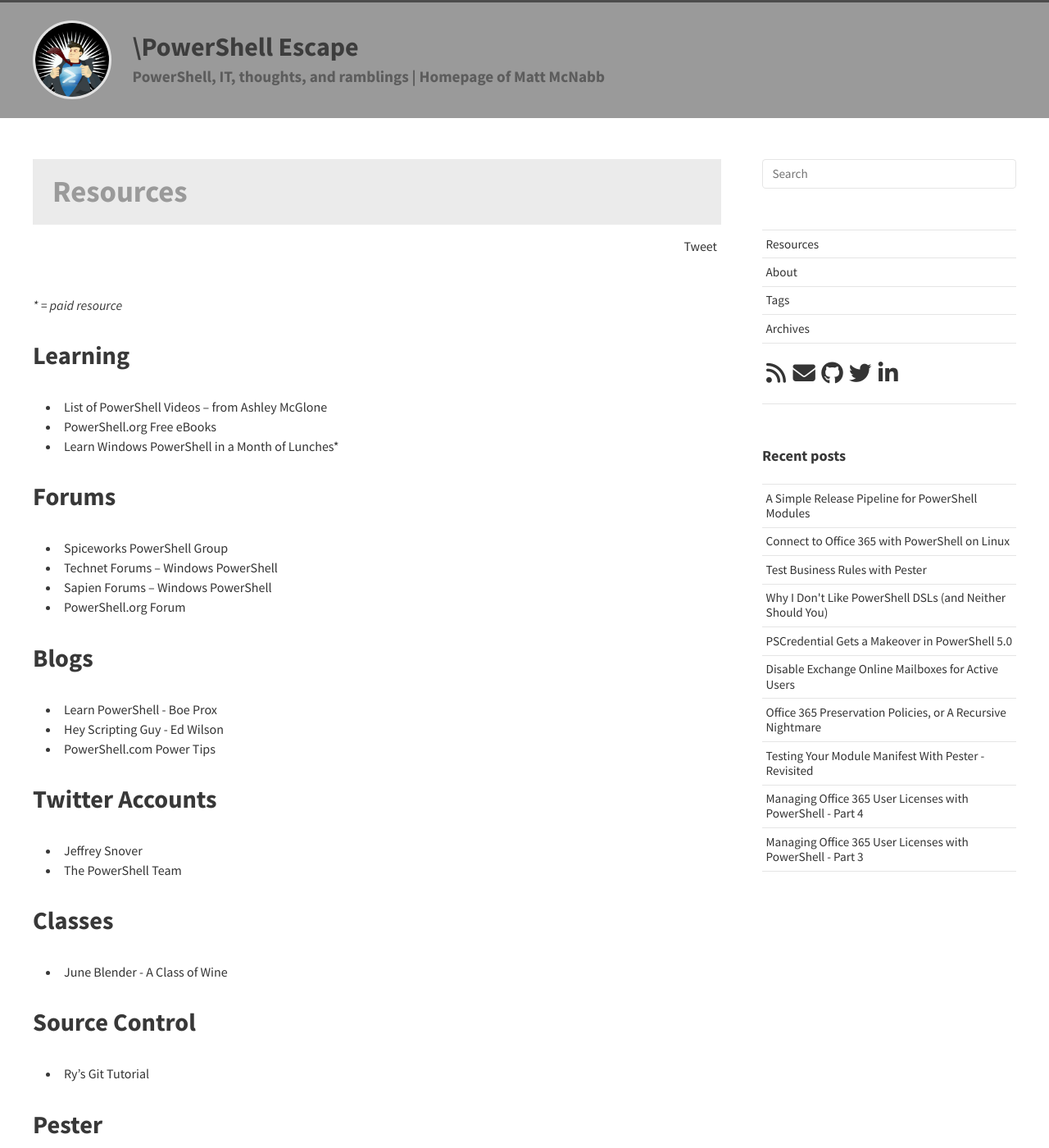
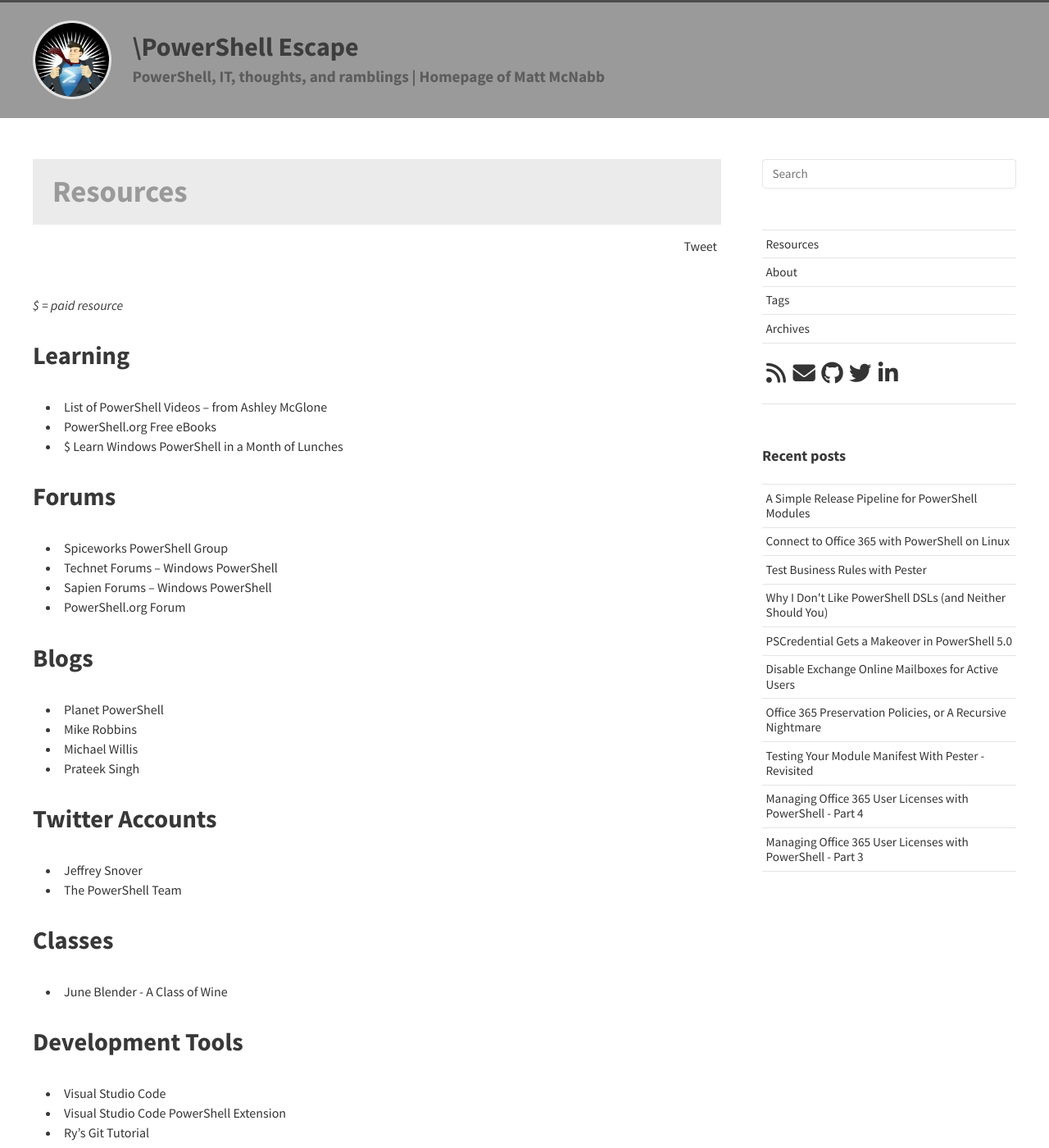
Before and after one commit to mattmcnabb/mattmcnabb.github.io, a Jekyll site: the page built from _pages/resources.md, in a window 1280 px wide and 1400 px high. Shown: the whole window at 82% size. Built offline with Jekyll 4.4.1, drawn with Linux system fonts in a browser that asks for light colours; nearby versions of some CDN libraries; comment, search, counter and statistics services are not loaded.

Commit message:
update resources

```diff
--- a/_pages/resources.md
+++ b/_pages/resources.md
@@ -6,12 +6,12 @@ header: some useful links
 group: navigation
 ---
 
-_* = paid resource_
+_$ = paid resource_
 
 ## Learning
 - [List of PowerShell Videos – from Ashley McGlone](https://blogs.technet.microsoft.com/ashleymcglone/2016/04/01/powershell-video-training-from-microsoft)
 - [PowerShell.org Free eBooks](http://powershell.org/wp/ebooks)
-- [Learn Windows PowerShell in a Month of Lunches*](http://www.amazon.com/Learn-Windows-PowerShell-Month-Lunches/dp/1617291080/ref=sr_1_2?ie=UTF8&amp;qid=1461942291&amp;sr=8-2&amp;keywords=powershell+in+action)
+- [$ Learn Windows PowerShell in a Month of Lunches](http://www.amazon.com/Learn-Windows-PowerShell-Month-Lunches/dp/1617291080/ref=sr_1_2?ie=UTF8&amp;qid=1461942291&amp;sr=8-2&amp;keywords=powershell+in+action)
 
 ## Forums
 - [Spiceworks PowerShell Group](http://community.spiceworks.com/programming/powershell)
@@ -20,9 +20,10 @@ _* = paid resource_
 - [PowerShell.org Forum](http://powershell.org/wp/forum/)
 
 ## Blogs
-- [Learn PowerShell - Boe Prox](https://learn-powershell.net/author/boeprox)
-- [Hey Scripting Guy - Ed Wilson](https://blogs.technet.microsoft.com/heyscriptingguy)
-- [PowerShell.com Power Tips](http://powershell.com/cs/blogs/tips)
+- [Planet PowerShell](http://www.planetpowershell.com)
+- [Mike Robbins](http://mikefrobbins.com/category/powershell)
+- [Michael Willis](https://xainey.github.io/#blog)
+- [Prateek Singh](https://geekeefy.wordpress.com/2017/03/07/get-quote-using-powershell)
 
 ## Twitter Accounts
 - [Jeffrey Snover](https://twitter.com/jsnover)
@@ -31,13 +32,16 @@ _* = paid resource_
 ## Classes
 - [June Blender - A Class of Wine](https://www.crowdcast.io/e/vipug-2015-03/register)
 
-## Source Control
+## Development Tools
+- [Visual Studio Code](https://code.visualstudio.com)
+- [Visual Studio Code PowerShell Extension](https://marketplace.visualstudio.com/items?itemName=ms-vscode.PowerShell)
 - [Ry’s Git Tutorial](http://rypress.com/tutorials/git/index)
 
 ## Pester
 - [PowerShell Magazine](http://www.powershellmagazine.com/tag/pester)
 - [Michael Sorens Pester Tutorial](https://www.simple-talk.com/sysadmin/powershell/practical-powershell-unit-testing-getting-started)
 - [June Blender - TDD with Pester](https://www.youtube.com/watch?v=jvvh9cpD_LM)
+- [$ The Pester Book](https://leanpub.com/pesterbook)
 
 ## Office 365
 - [PowerShell for Office 365 - Home](http://powershell.office.com)
@@ -46,7 +50,7 @@ _* = paid resource_
 - [Active Directory PowerShell Module](https://technet.microsoft.com/en-us/library/ee617195.aspx)
 
 ## Azure
-- [Azure PowerShell Module](https://www.powershellgallery.com/packages/AzureAutomationAuthoringToolkit)
+- [Azure PowerShell Module](https://docs.microsoft.com/en-us/powershell/azure/install-azurerm-ps)
 - [Azure Automation ISE Add-on](https://www.powershellgallery.com/packages/AzureAutomationAuthoringToolkit)
 
 ## Best Practices
```
